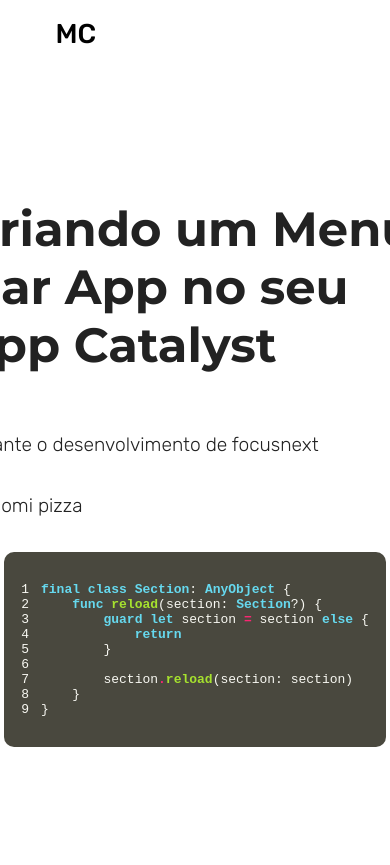
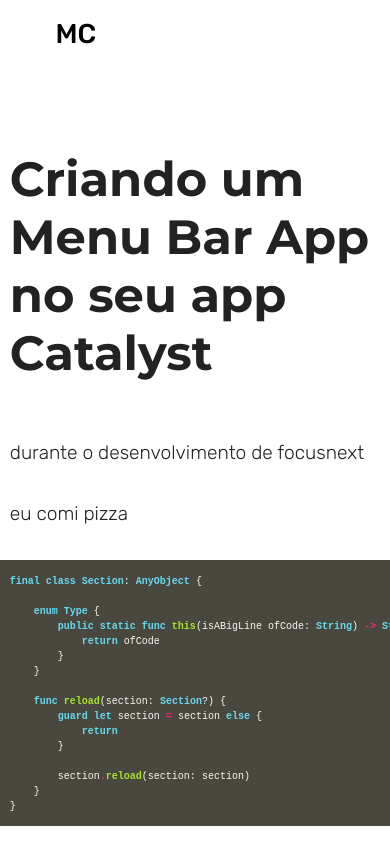
Before and after one commit to loloop/loloop.github.io, a Jekyll site: the page built from _articles/macos-menubar.md, in a window 390 px wide. Shown: the top 865 px of the page. Built offline with Jekyll 4.4.1, drawn with Linux system fonts in a browser that asks for light colours.

Commit message:
fixes code highlight blocks on mobile

```diff
--- a/_articles/macos-menubar.md
+++ b/_articles/macos-menubar.md
@@ -12,9 +12,16 @@
 
 eu comi pizza
 
-{% highlight swift linenos %}
+{% highlight swift %}
 
 final class Section: AnyObject {
+
+    enum Type {
+        public static func this(isABigLine ofCode: String) -> String {
+            return ofCode
+        }
+    }
+
     func reload(section: Section?) {
         guard let section = section else {
             return
--- a/_sass/page-article.scss
+++ b/_sass/page-article.scss
@@ -55,4 +55,8 @@
     iframe {
         align-self: center;
     }
+
+    @media (max-width: $medium-screen) {
+        margin-top: 50px;
+    }
 }
--- a/_sass/page-index.scss
+++ b/_sass/page-index.scss
@@ -42,5 +42,10 @@
         max-width: 1000px;
         padding-left: 20px;
         padding-right: 20px;
+
+        @media (max-width: $medium-screen) {
+            width: 95vw;
+            padding: 0;
+        }
     }
 }
--- a/_sass/syntax-highlight.scss
+++ b/_sass/syntax-highlight.scss
@@ -5,6 +5,24 @@
   .cm { // Commentary
     color: #75715e;
     font-style: italic;
+  }
+
+  pre {
+    overflow-x: auto;
+  }
+
+  @media (max-width: $medium-screen) {
+    pre {
+      padding: 0 10px;
+      code {
+        font-size: 10px;
+      }
+    }
+
+    width: 100vw;
+    padding: 0;
+    border-radius: 0px;
+    margin-left: -10px;
   }
 }
 
```
Also changed, not shown: other parts of _articles/macos-menubar.md (+1 -1 lines), 1 other file.
